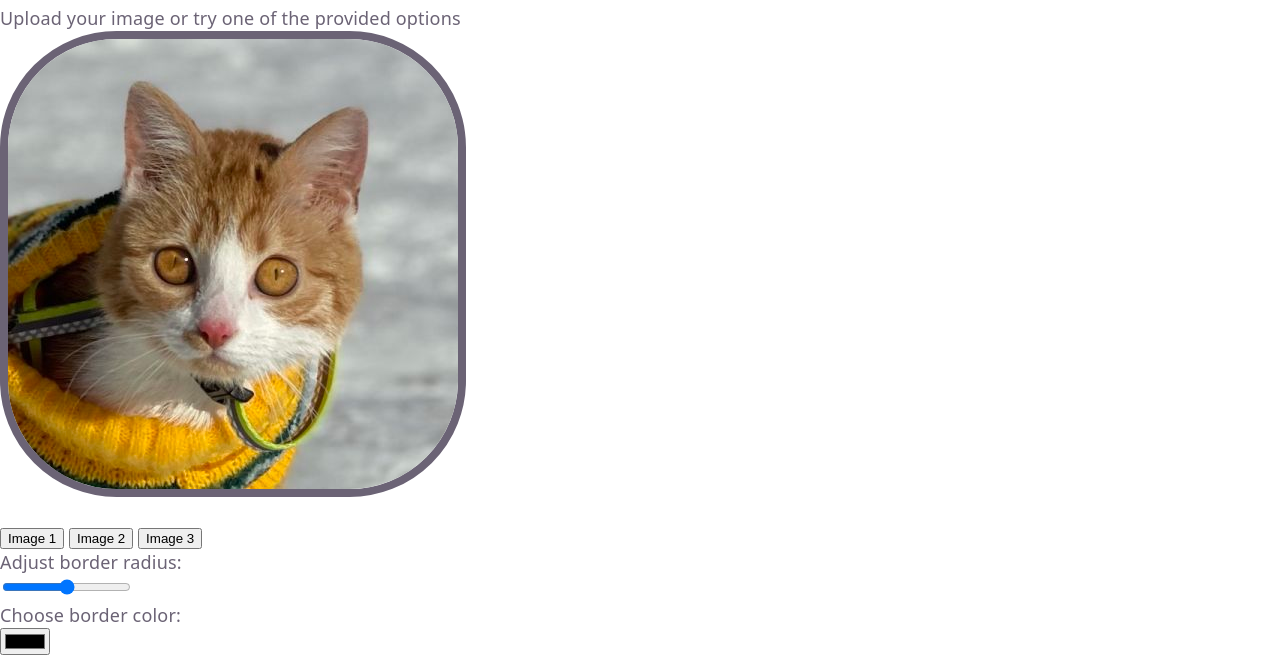
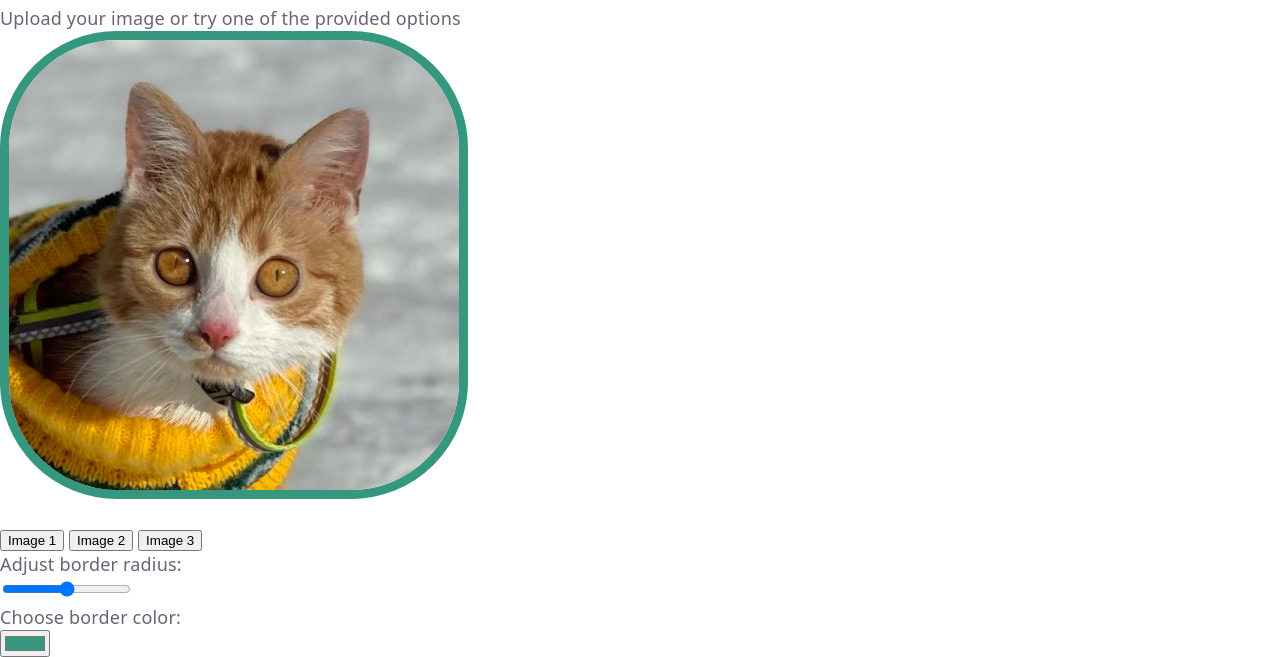
Before and after one commit to hicksey-makes/avatar_designer, a website built with Vite: page index.html in a window 1280 px wide. Shown: the part 885-1542 px from the top of the page. Built offline with nearby package versions, Linux system fonts and the light colour scheme.

Commit message:
implement default values to avatar border radius and color picker: emerald green and 25%

```diff
--- a/css/avatar.css
+++ b/css/avatar.css
@@ -12,6 +12,7 @@
 }
 #avat-img {
   border-style: solid;
-  border-width: 8px;
+  border-width: 9px;
   border-radius: 25%;
+  border-color: rgb(53, 151, 126, 1);
 }
--- a/index.html
+++ b/index.html
@@ -26,11 +26,11 @@
       </div>
       <div class="slider-wrap">
         <p>Adjust border radius:</p>
-        <input type="range" min="0" max="50" id="brdr-range" />
+        <input type="range" min="0" value="25" max="50" id="brdr-range" />
       </div>
       <div class="clr-pick-wrap">
         <p>Choose border color:</p>
-        <input type="color" id="clr-pick" />
+        <input type="color" value="#35977E" id="clr-pick" />
       </div>
 
     </div>
```
